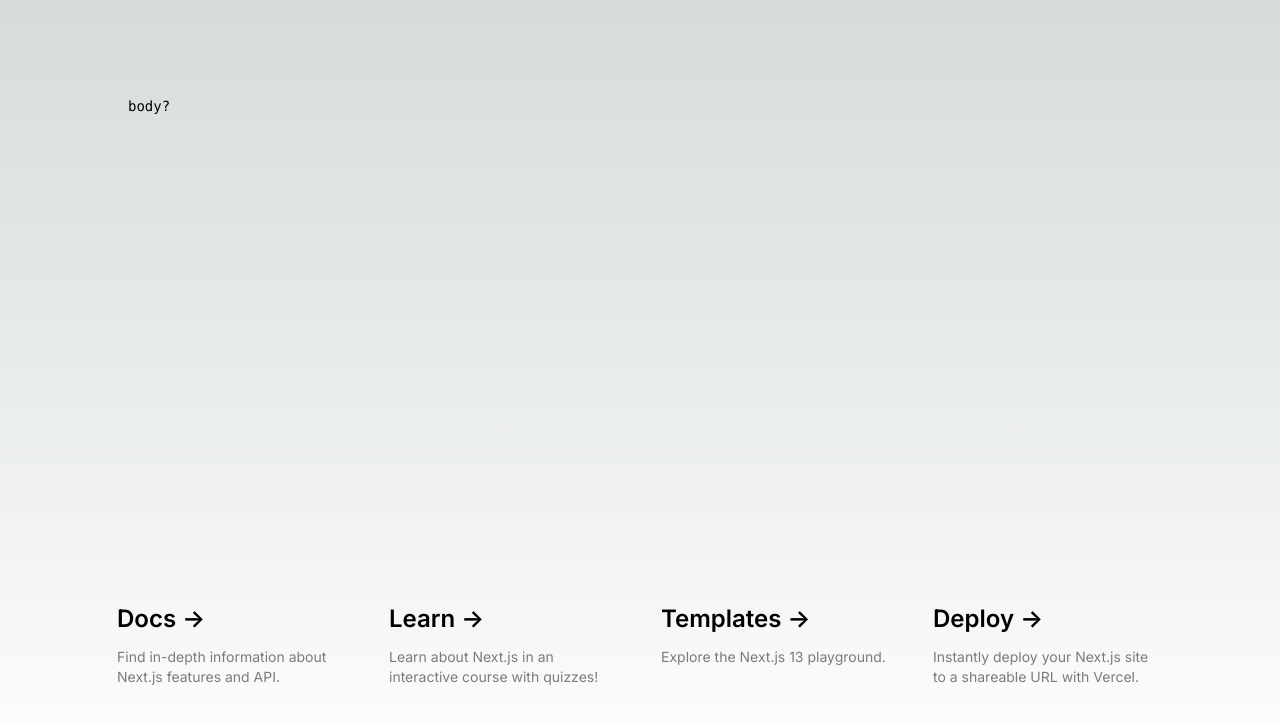
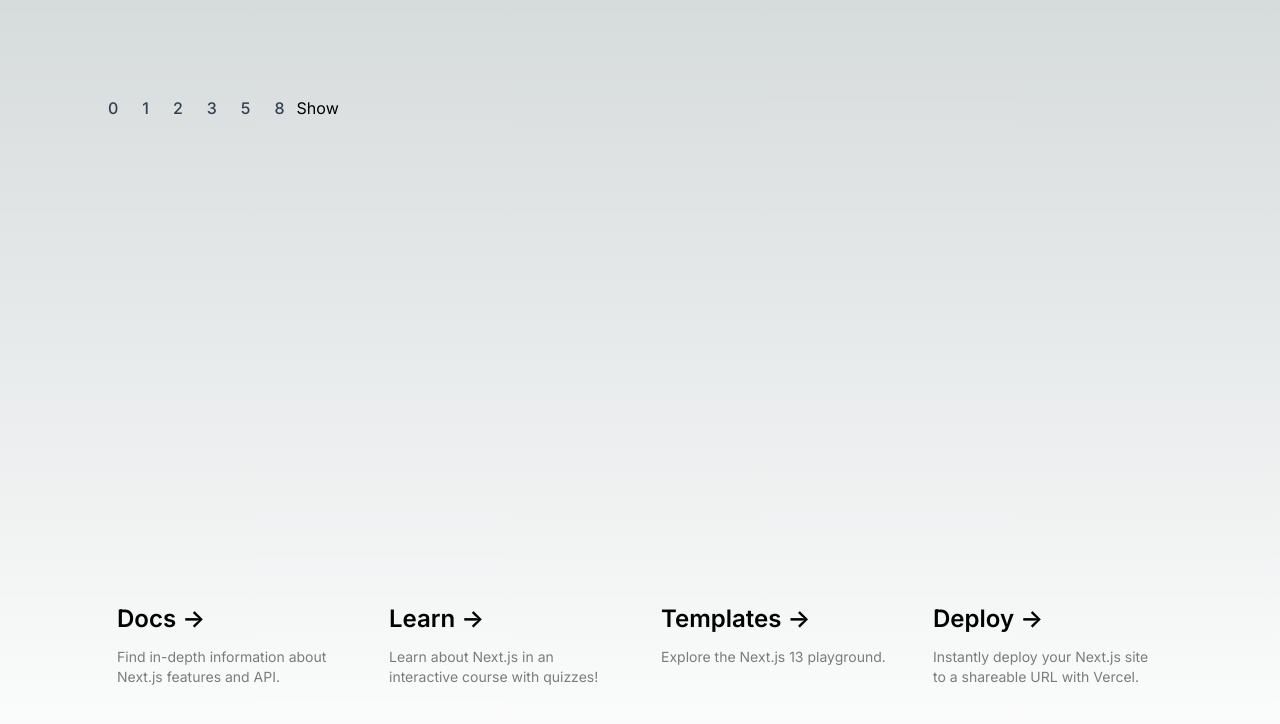
Before and after one commit to silencelf/goplayground, a Next.js app in the folder websocket/poker/: page / in a window 1280 px wide. Shown: the top 724 px of the page. Built offline with nearby package versions, Linux system fonts and the light colour scheme.

Commit message:
ahhhhhhhh!!!!!!

```diff
--- a/websocket/poker/app/page.tsx
+++ b/websocket/poker/app/page.tsx
@@ -3,9 +3,21 @@ import Image from 'next/image'
 export default function Home() {
   return (
     <main className="flex min-h-screen flex-col items-center justify-between p-24">
-      <div className="hover:bg-sky-700 z-10 w-full max-w-5xl items-center justify-between font-mono text-sm lg:flex">
-        body?
-      </div>
+      <ul className="flex w-full">
+        {[
+          ['0', 0],
+          ['1', 1],
+          ['2', 2],
+          ['3', 3],
+          ['5', 5],
+          ['8', 8],
+        ].map(([title, val]) => (
+          <li key={title} className="">
+            <a key={title} className="rounded-lg px-3 py-2 text-slate-700 font-medium hover:bg-slate-100 hover:text-slate-900">{title}</a>
+          </li>
+        ))}
+        <li className="justify-end"><input type="button" value="Show" /></li>
+      </ul>
 
       <div className="mb-32 grid text-center lg:mb-0 lg:grid-cols-4 lg:text-left">
         <a
```
